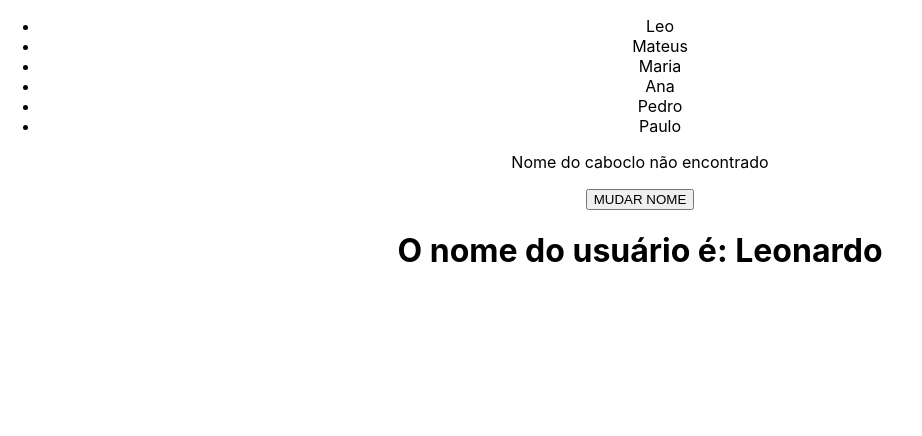
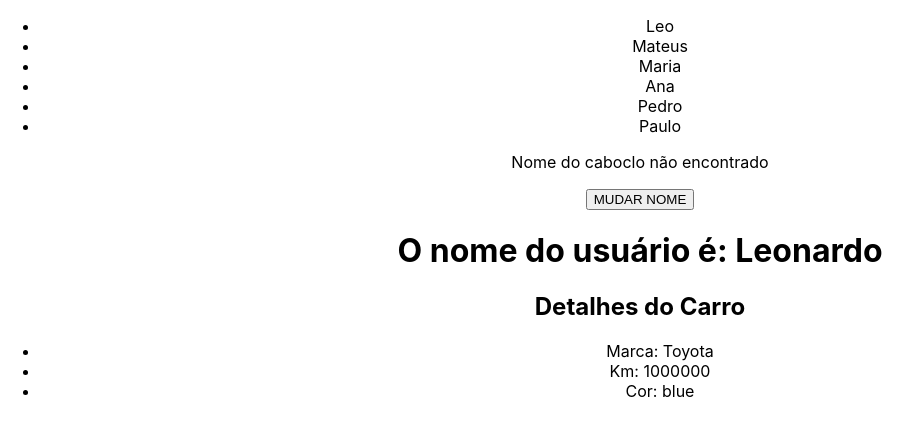
Before and after one commit to LeonardoAlves04/react-zero-a-maestria, a React (Create React App) app in the folder exercicio/: page / in a window 1280 px wide. Shown: the top 436 px of the page, without its empty margins (0-922 px from the left). Built offline with nearby package versions, Linux system fonts and the light colour scheme.

Commit message:
feat: aula de destructuring props

```diff
--- a/exercicio/src/App.js
+++ b/exercicio/src/App.js
@@ -2,6 +2,7 @@ import './App.css';
 import ListRender from './components/ListRender';
 import ConditionalRender from './components/ConditionalRender';
 import ShowUserName from './components/ShowUserName';
+import CarDetails from './components/CarDetails';
 
 function App() {
 
@@ -11,6 +12,7 @@ function App() {
       <ListRender />
       <ConditionalRender />
       <ShowUserName name={name} />
+      <CarDetails km={" " + 1000000} brand=" Toyota" color=" blue" />
     </div >
   );
 }
--- /dev/null
+++ b/exercicio/src/components/CarDetails.jsx
@@ -0,0 +1,16 @@
+import React from "react";
+
+const CarDetails = (props) => {
+  return (
+    <div>
+      <h2>Detalhes do Carro</h2>
+      <ul>
+        <li>Marca: {props.brand}</li>
+        <li>Km:{props.km}</li>
+        <li>Cor:{props.color}</li>
+      </ul>
+    </div>
+  );
+};
+
+export default CarDetails;
```
